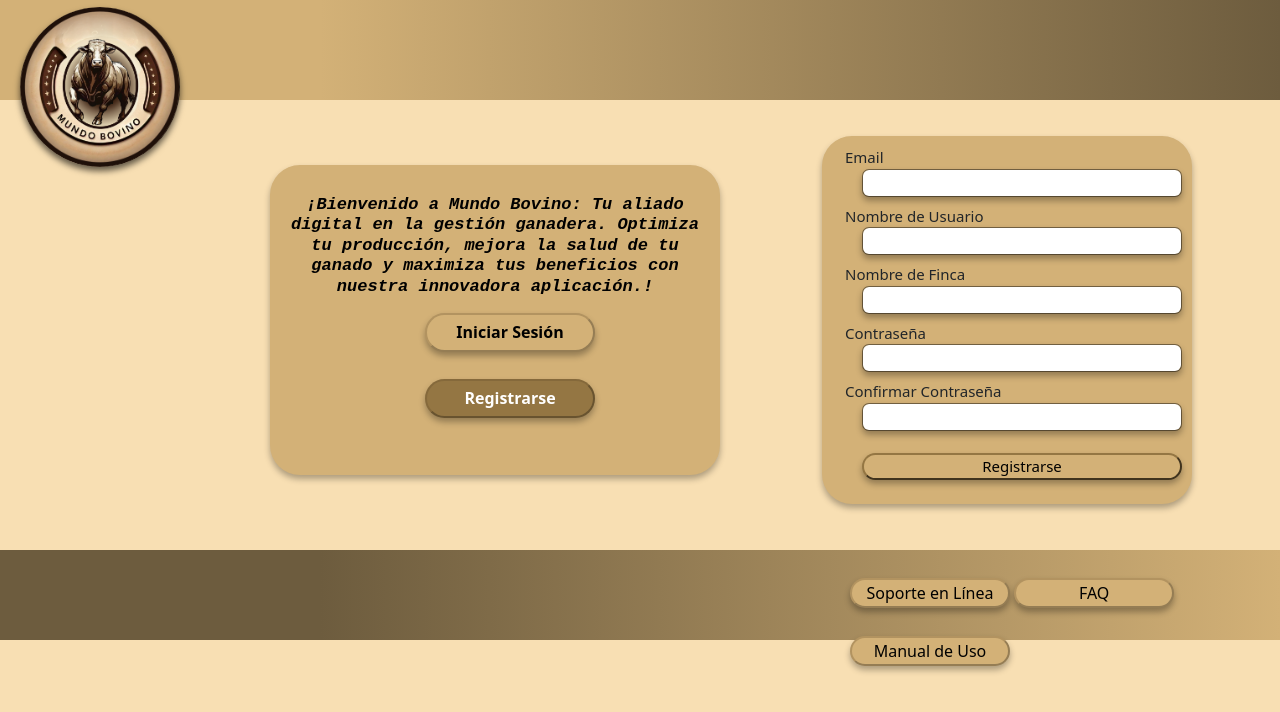
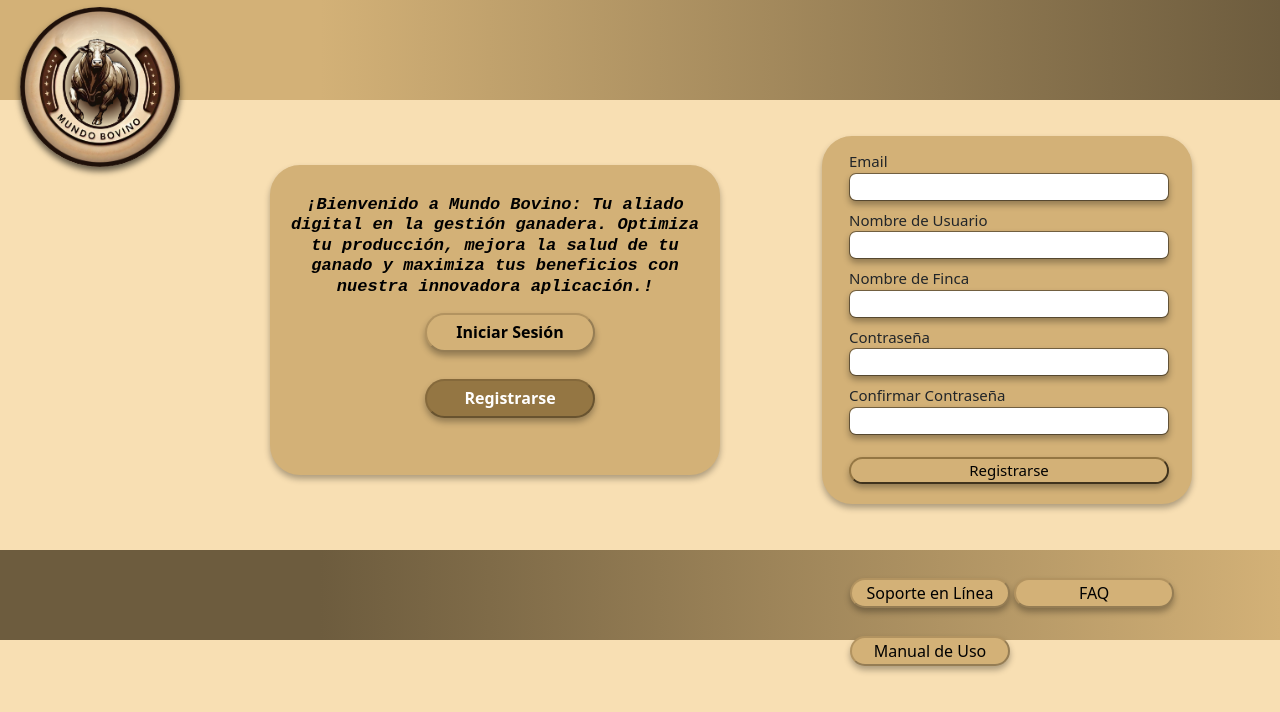
Before and after one commit to Lizromans/D-Proyecto, a Django app: page /registro in a window 1280 px wide. Shown: the top 712 px of the page. Run offline with Django 5.2, Linux system fonts and the light colour scheme; some libraries are stand-ins or nearby versions.

Commit message:
actualizaciones

```diff
--- a/mundo/mundo2/templates/paginas/registro.html
+++ b/mundo/mundo2/templates/paginas/registro.html
@@ -22,8 +22,8 @@
         </button>
     </div>
     <div class="container">
-        <div class="formulario p-1">
-            <form id="datos" action="iniciarsesion.html" method="get">
+        <div class="formulario p-2">
+            <form class="datos" action="iniciarsesion.html" method="get">
                 <div class="form-group m-1">
                     <label for="email">Email</label>
                     <input type="email" class="form-control" id="email" required>
--- a/mundo/static/css/registro.css
+++ b/mundo/static/css/registro.css
@@ -113,7 +113,7 @@ h1{
     min-width: 400px;
 }
 
-#datos {
+.datos {
     margin: 15px;
     display: grid;
     margin-right: 10px;
@@ -129,7 +129,6 @@ input[type="submit"] {
     border-color: #947643;
     cursor: pointer;
     width: 320px;
-    margin-left: 17px;
 }
 
 input[type="submit"]:hover {
@@ -143,7 +142,6 @@ input[type="password"] {
     border-color: #00000070;
     height: 28px;
     box-shadow: 0 4px 6px rgba(0, 0, 0, 0.3);
-    margin-left: 17px;
     width: 320px;
 
 }
```
